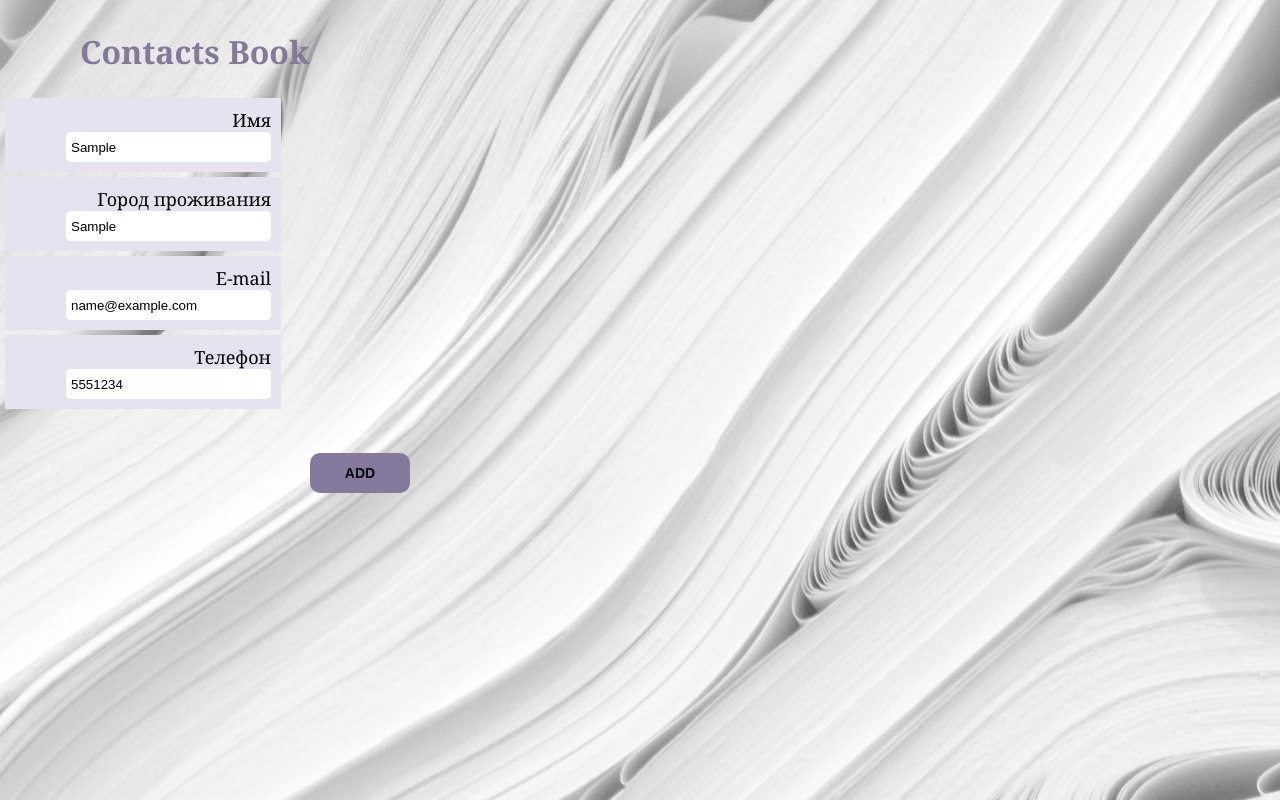
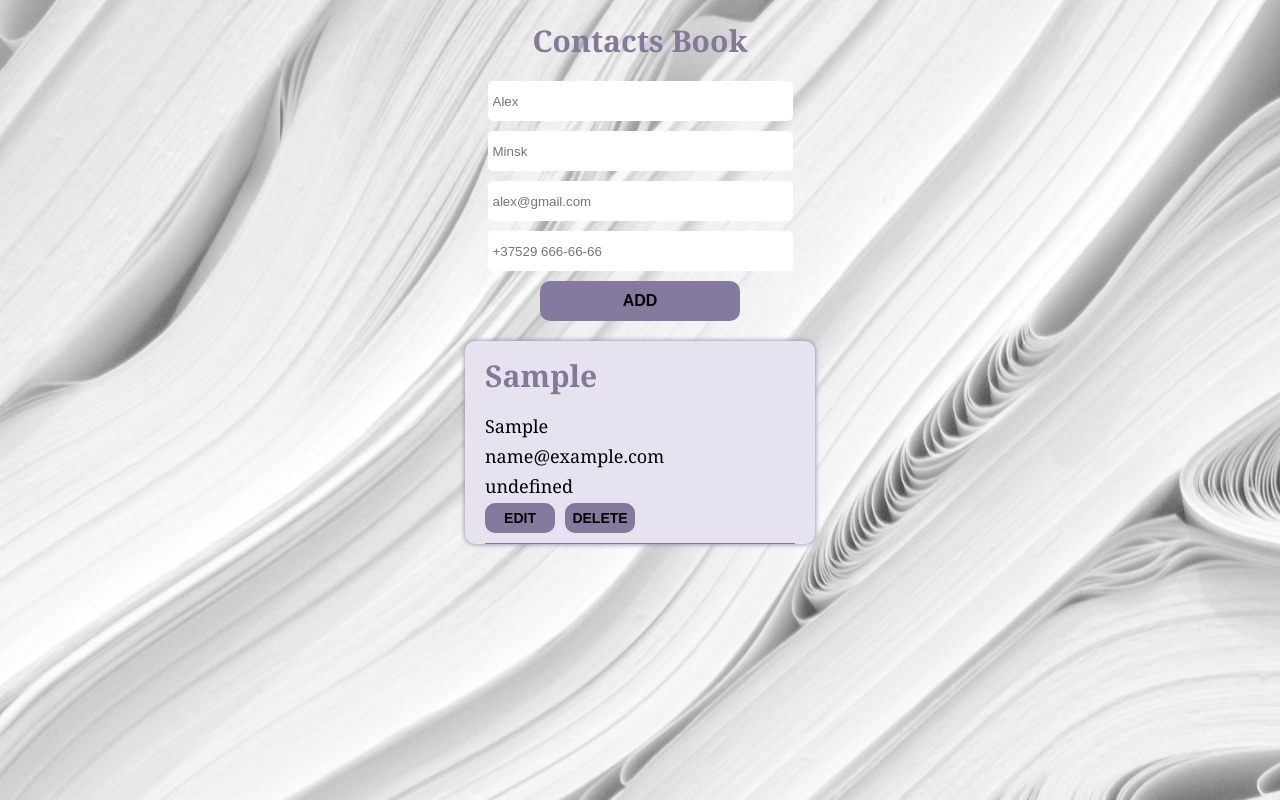
Before and after one commit to sokolovskaya-oli/classes, a plain HTML site: page index.html in a window 1280 px wide. Both pictures are taken after typing "Sample", "Sample", "name@example.com", "5551234" into the empty fields and a click on the button "ADD". Drawn offline with Linux system fonts and the light colour scheme.

Commit message:
finish 11 home work

```diff
--- a/css/style.css
+++ b/css/style.css
@@ -9,49 +9,29 @@ body{
     background-repeat: no-repeat;
     background-size: cover;
 }
-.contacts h1{
-    margin: 30px 0 20px 80px;
+.contacts h3{
+    margin: 20px 0 20px 0;
+    font-size: 30px;
     color: rgb(133, 121, 153);
+    text-align: center;
 }
 .contacts_form{
+    width: 50%;
+    margin: 0 auto;
+
+}
+
+input{
+    width: 300px;
+    height: 40px;
+    padding-left: 5px;
+    margin-bottom: 15px;
+    margin:10px auto;
+    border: none;
+    border-radius: 5px;
     display: flex;
     flex-direction: column;
 
-}
-.input{
-    width: 20%;
-    font-family: Georgia, 'Times New Roman', Times, serif;
-    font-size: 18px;
-    background: rgb(231, 226, 240);
-    margin: 5px;
-    padding: 10px;
-    text-align: end;
-}
-input{
-    width: 200px;
-    height: 30px;
-    padding-left: 5px;
-    margin-left: 10px;
-    border: none;
-    border-radius: 5px;
-}
-.message{
-    text-align: center;
-    display: block;
-    width: 50%;
-    margin: 10px auto;
-    font-size: 14px;
-    border-radius: 5px;
-    visibility: hidden;
-
-}
-.error{
-    background-color: red;
-    visibility: visible;
-}
-.success{
-    background-color: green;
-    visibility: visible!important;
 }
 
 .btn_add{
@@ -59,36 +39,55 @@ input{
     border-radius: 10px;
     border: none;
     outline: none;
-    width: 100px;
+    width: 200px;
     height: 40px;
     text-transform: uppercase;
-    font-size: 14px;
-    font-weight: 700;
-    text-align: center;
-    margin-left: 310px;
-    transition: all 0.5s ease;
+    font-size: 16px;
+    font-weight: 800;
+    justify-content: center;
+    align-items: center;
+    display: flex;
+    flex-direction: column;
+    margin: 10px auto;
     cursor: pointer;
+    margin-bottom: 20px;
 
 }
 button:hover{
-    opacity: 1;
+    opacity: .8;
 }
-.contacts_list{
+.contacts__list{
     border-radius: 10px;
     box-shadow: 0 0 5px 0 rgb(134, 121, 158);
     background:  rgb(231, 226, 240);
-    position: relative;
+    display: flex;
+    flex-direction: column;
+    margin: 10px auto;
+    width: 350px;
 
 }
-#labelling{
-    font-weight: 700;
-}
-.record-form{
-    display: block;
-    padding: 4px 0;
-    text-align: center;
-    opacity: 0.9;
-}
-#delete-btn span{
-    padding-right: 5px;
-}
+.contact_item{
+   margin: 0 20px;
+   line-height: 30px;
+   font-size: 18px;
+   padding-bottom: 10px;
+   border-bottom: 1px solid rgb(134, 121, 158);
+  }
+  .contact_item h3{
+      text-align: left;
+  }
+  .contact_item button{
+    background-color:  rgb(134, 121, 158);
+    border-radius: 10px;
+    border: none;
+    outline: none;
+    width: 70px;
+    height: 30px;
+    text-transform: uppercase;
+    font-size: 14px;
+    font-weight: 600;
+    justify-content: center;
+    align-items: center;
+    margin-right: 10px;
+    cursor: pointer;
+  }
--- a/index.html
+++ b/index.html
@@ -5,14 +5,14 @@
     <meta http-equiv="X-UA-Compatible" content="IE=edge">
     <meta name="viewport" content="width=device-width, initial-scale=1.0">
     <link href="https://fonts.googleapis.com/css2?family=Montserrat:ital,wght@0,300;0,400;0,500;0,600;0,700;1,200&display=swap" rel="stylesheet">
-    <link rel="stylesheet" href="css/font-awesome.min.css">
-    <link rel="stylesheet" href="css/style.css">
+    <link rel="stylesheet" href="/css/font-awesome.min.css">
+    <link rel="stylesheet" href="/css/style.css">
     <title>Classes JS</title>
 </head>
 <body>
 
-<div class = contacts></div>
 
-    <script src="js/script.js"></script>
+
+    <script src="/js/script.js"></script>
 </body>
 </html>
--- a/js/script.js
+++ b/js/script.js
@@ -13,10 +13,6 @@ class User {
         return this.data;
     }
 }
-const name = document.getElementById('user_name');
-const city = document.getElementById('user_city');
-const email = document.getElementById('user_email');
-const phone = document.getElementById('user_phone');
 
 class Contacts {
     constructor() {
@@ -26,24 +22,27 @@ class Contacts {
       }
 
     add(data) {
+
         if (data.id == undefined) data.id = 0;
 
-        const user = new User(id, name.value, city.value, address.value, phone.value);
+        const user = new User(data);
+        let maxId = 0;
 
-        let maxId = 0;
-        this.data.forEach(note => {
-            if (note.data.id != undefined) {
-                if (maxId == undefined) maxId = +note.data.id;
-                else if (maxId < +note.data.id) maxId = +note.data.id;
+        this.data.forEach(user => {
+            if (user.data.id != undefined) {
+                if (maxId == undefined) maxId = +user.data.id;
+                else if (maxId < +user.data.id) maxId = +user.data.id;
             }
         });
 
         maxId++;
 
-
-
         user.edit({id: maxId});
         this.data.push(user);
+        localStorage.setItem('user',JSON.stringify(this.data))
+
+       // let localUser = localStorage.getItem('this.data')
+        //if (localUser.length == null) this.data=JSON.parse(localUser)
 
     }
 
@@ -56,185 +55,211 @@ class Contacts {
 
         user = user[0];
         user.edit(data);
+        localStorage.setItem('user',JSON.stringify(this.data))
+
     }
 
     remove(id) {
         this.data = this.data.filter(user => {
             return +user.data.id != +id;
         });
+        localStorage.removeItem('user',JSON.stringify(this.data))
     }
 
     get() {
         return this.data;
+
+
     }
 }
+
 class ContactsApp extends Contacts {
     constructor() {
         super();
 
 
         this.init();
+
+    }
+    /* getData(){
+        ( async function () {
+
+         let getting = await fetch('https://jsonplaceholder.typicode.com/users', {
+             method: 'GET',
+             body: JSON.stringify(user)
+         });
+         if  (!getting.ok) return;
+        });
+        this.add(this.data)
+    }*/
+
+
+
+    init() {
+        const contactsApp= document.createElement('div');
+        contactsApp.classList.add('contacts');
+        document.body.appendChild(contactsApp);
+
+        const h3 = document.createElement('h3');
+        h3.innerHTML = 'Contacts Book';
+        contactsApp.appendChild(h3);
+
+
+        const contactsForm = document.createElement('div');
+        contactsForm.classList.add('contacts__form');
+        contactsApp.appendChild(contactsForm);
+
+        this.contactsList = document.createElement('div');
+        this.contactsList.classList.add('contacts__list');
+        contactsApp.appendChild(this.contactsList);
+
+        this.contactName = document.createElement('input');
+        this.contactName.setAttribute('type', 'textarea');
+        this.contactName.setAttribute('name', 'Имя');
+        this.contactName.setAttribute('placeholder', 'Alex');
+        contactsForm.appendChild(this.contactName);
+
+        this.contactCity = document.createElement('input');
+        this.contactCity.setAttribute('type', 'textarea');
+        this.contactCity.setAttribute('name', 'Город проживания');
+        this.contactCity.setAttribute('placeholder', 'Minsk');
+        contactsForm.appendChild(this.contactCity);
+
+        this.contactEmail = document.createElement('input');
+        this.contactEmail.setAttribute('type', 'email');
+        this.contactEmail.setAttribute('name', 'E-mail');
+        this.contactEmail.setAttribute('placeholder', 'alex@gmail.com');
+        contactsForm.appendChild(this.contactEmail);
+
+        this.contactPhone = document.createElement('input');
+        this.contactPhone.setAttribute('type', 'tel');
+        this.contactPhone.setAttribute('name', 'Телефон');
+        this.contactPhone.setAttribute('placeholder', '+37529 666-66-66');
+        contactsForm.appendChild(this.contactPhone);
+
+
+        const contactsBtnAdd = document.createElement('button');
+        contactsBtnAdd.setAttribute('class', 'btn_add');
+        contactsBtnAdd.innerHTML = 'Add';
+        contactsForm.appendChild(contactsBtnAdd);
+
+        contactsBtnAdd.addEventListener('click', event =>{
+            this.onAdd(event);
+        })
     }
 
-    init() {
+    updateList() {
+        this.contactsList.innerHTML = '';
+
+        this.data.forEach(user => {
+            const contact = document.createElement('div');
+            contact.classList.add('contact_item');
+
+            const contactH3 = document.createElement('h3')
+            contactH3.innerHTML = user.data.name || '';
+
+           const contactSpan = document.createElement('span');
+           contactSpan.innerHTML = user.data.city + '<br>' + user.data.email + '<br>' + user.data.phone +'<br>';
+
+           contact.dataset.id = user.data.id;
+
+            const contactEdit = document.createElement('button');
+            contactEdit.innerHTML = 'Edit';
+
+            const contactRemove = document.createElement('button');
+            contactRemove.innerHTML = 'Delete';
 
 
-        let htmlContacts =   `
-                                <div class="contacts">
-                                <h1>Contacts Book</h1>
-                                <div class= "contacts_form">
+            contact.appendChild(contactH3);
+            contact.appendChild(contactSpan);
+            contact.appendChild(contactEdit);
+            contact.appendChild(contactRemove);
 
-                                <form>
-                                <div class="input">
-                                <label for="user">Имя</label>
-                                <input type="textarea" id= "user_name" placeholder="Alex" name="user"/>
-                                </div>
+            this.contactsList.appendChild(contact);
 
-                                <div class="input">
-                                <label for="city">Город проживания</label>
-                                <input type="textarea" id="user_city" placeholder = "Minsk" name="city"/>
-                                </div>
+            contactRemove.addEventListener('click', event =>{
+                this.onRemove(event);
 
-                                <div class="input">
-                                <label for="email">E-mail</label>
-                                <input type="email" id= "user_email" placeholder="alex@gmail.com" name="email"/>
-                                </div>
-
-                                <div class="input">
-                                <label for="phone">Телефон</label>
-                                <input type="tel" id="user_phone" placeholder = "+37529 666-66-66" name="phone"/>
-                                </div>
-                                </form>
-                                <span class="message"> Message here</span>
-                                <button type= "submit" class = "btn_add">Add</button>
-
-                                </div>
-                            </div>
-                            <div class="contacts_list"></div>
-                           `
-
-        let contactform = document.querySelector('.contacts')
-        contactform.innerHTML = htmlContacts
-
-        function setMessage(status, message){
-            let messageBox = document.querySelector('.message');
-            if (status == "error"){
-                messageBox.innerHTML = `${message}`;
-                messageBox.classList.add('error');
-                removeMessage(status, messageBox);
-            }
-            if(status == "success"){
-                messageBox.innerHTML = `${message}`;
-                messageBox.classList.add('success');
-                removeMessage(status, messageBox);
-
-            }
-        }
-        function removeMessage(status, messageBox){
-            setTimeout(function(){
-                messageBox.classList.remove(`${status}`);
-            }, 2000);
-        }
-
-        let btnAdd = document.querySelector('.btn_add')
-        btnAdd.addEventListener('click', user => {
-            if (cheakInputFields(user)){
-                setMessage("success", "Added successfully!");
-                maxId++;
-
-
-                  this.onAdd(user);
-            }else{
-                setMessage("error", "Field is ampty!");
-
-            }
+            });
+            contactEdit.addEventListener('click', event =>{
+                this.onEdit(event);
+            });
 
         });
     }
 
+    onAdd(event) {
 
-    updateList() {
+        if (event.type !='click') return;
+
+        if (this.contactName.value.length == 0 ||
+            this.contactCity.value.length == 0 ||
+            this.contactEmail.value.length == 0 ||
+            this.contactPhone.value.length == 0) return;
+
+            let phoneNo = /\+375\s?\(?[0-9]{2}\)?\s?-?\d{3}\s?-?\d{2}\s?-?\d{2}/,
+                emailNo = /^([a-z0-9_-]+\.)*[a-z0-9_-]+@[a-z0-9_-]+(\.[a-z0-9_-]+)*\.[a-z]{2,6}$/;
 
 
-        this.data.forEach(user => {
-            const userItem = document.createElement('div');
-            userItem.classList.add('contacts__item');
-            userItem.dataset.id =user.data.id;
+        const data ={
+            name: (this.contactName && this.contactName.value.length > 0) ? this.contactName.value : '',
+            city: (this.contactCity && this.contactCity.value.length > 0) ? this.contactCity.value : '',
+            email: (this.contactEmail.value.match(emailNo)) ? this.contactEmail.value : alert ('Введите верно электронную почту'),
+            phone: (this.contactPhone.value.match(phoneNo)) ? this.contactPhone.value : alert ('Введите верно телефон')
 
 
+         };
 
-            userItem.innerHTML = `
-                                    <div class = "record-form">
-                                    <span id ="labeling"> Имя: </span>
-                                    <span id= "name_content"> ${user.data.name}</span>
-                                </div>
-                                <div class = "record-form">
-                                    <span id ="labeling"> Город проживани: </span>
-                                    <span id= "name_content"> ${user.data.city}</span>
-                                </div>
-                                <div class = "record-form">
-                                    <span id ="labeling"> E-mail: </span>
-                                    <span id= "name_content"> ${user.data.email}</span>
-                                </div>
-                                <div class = "record-form">
-                                    <span id ="labeling"> Телефон: </span>
-                                    <span id= "name_content"> ${user.data.phone}</span>
-                                </div>
-                                    <button type="button" id="btn_delete">
-                                    <span>
-                                    <i class= "fas fa-trash"> </i>
-                                    </span>Delete
-                                </button>`;
+        if (!this.contactName.dataset.action || !this.contactName.dataset.id){
+        this.add(data)
+    } else {
+        this.edit(this.contactName.dataset.id, data);
+        this.contactName.dataset.action = '';
+        this.contactName.dataset.id = '';
+    }
 
-
-        let contactList = document.querySelector('.contacts_list')  ;
-        this.userItem.appendChild(contactList);
-
-        });
-        let btnDelete = document.querySelector('.btn_delete')
-        btnDelete.addEventListener('click', user => {
-
-                  this.onDelete(user);
-
-        });
-
+        this.updateList();
+        this.contactName.value = '';
+        this.contactCity.value = '';
+        this.contactEmail.value = '';
+        this.contactPhone.value = '';
 
 
     }
 
-    onAdd(user) {
 
-      function cheakInputFields(inputArr){
-           if (inputArr[0].value === "" || inputArr[1].value === "" || inputArr[2].value === ""  ){
-                    return false;
+    onRemove(event){
+        const parent = event.target.closest('.contact_item');
+        const id = parent.dataset.id; //забираем индификатор через родителя
+
+        if (!id) return;
+
+    this.remove(id);
+    this.updateList();
 }
+    onEdit(event){
+        //взять заметки и отобразить их в тайтл и тексариа
+        const parent = event.target.closest('.contact_item');
+            const id = parent.dataset.id;
 
-            let phoneNo = /\+375\s?\(?[0-9]{2}\)?\s?-?\d{3}\s?-?\d{2}\s?-?\d{2}/;
-            if(!inputArr[3].match(phoneNo)){
-                    return false;
-            }else{
-                return true
-            }
-        }
+            if (!id) return;
+    //файнд возвращает отдельный элемент, который мы нашли
+            const user = this.data.find(user =>{
+                return user.data.id == id;
+            });
+    //помещаем значение в поле инпута
+            this.contactName.value = user.data.name;
+            this.contactCity.value = user.data.city;
+            this.contactEmail.value = user.data.email;
+            this.contactPhone.value = user.data.phone;
 
 
+            this.contactName.dataset.action = 'edit';
+            this.contactName.dataset.id = id;
 
-
-        this.add({
-            content: user.target.value
-        })
-
-
-        this.updateList();
-        user.target.value = '';
-
-    }
-    onDelete(user){
-
-        userItem = user.target.parentElement;
-        contactList.removeChild(userItem)
 }
 
 }
 
+
 new ContactsApp();
```
Lines whose indentation alone changed are shown as unchanged.
